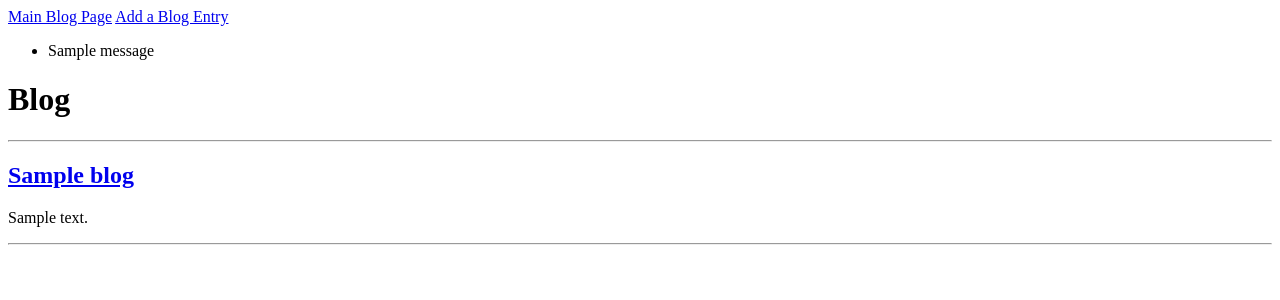
After one commit to JohnSchaumleffel/blogz, a Flask app: template templates/blog.html in a window 1280 px wide. The commit adds this page. Shown: the top 300 px of the page. Run offline with Flask 2, Linux system fonts and the light colour scheme; the template is opened without the code that fills it: most values are stand-ins (such as "Sample title", 1, 10 or a date in 2020); one stand-in notice (Sample message) is shown; data that the repository does not hold is empty.

Commit message:
Added other necessary templates finished main file set up database. Way to much for one commit but i was in a hurry.

```diff
--- a/main.py
+++ b/main.py
@@ -1,13 +1,60 @@
-from flask import Flask, request, redirect, render_template
+from flask import Flask, request, redirect, render_template, session, flash
 from flask_sqlalchemy import SQLAlchemy
 
 app = Flask(__name__)
 app.config['DEBUG'] = True
-app.config['SQLALCHEMY_DATABASE_URI'] = 'mysql+pymysql://get-it-done:beproductive@localhost:8889/get-it-done'
+app.config['SQLALCHEMY_DATABASE_URI'] = 'mysql+pymysql://build-a-blog:password@localhost:8889/build-a-blog'
 app.config['SQLALCHEMY_ECHO'] = True
 db = SQLAlchemy(app)
 
 class Blog(db.Model):
     id = db.Column(db.Integer, primary_key=True)
     title = db.Column(db.String(120))
-    body = db.Column(db.String(255))
+    body = db.Column(db.String(1000))
+
+    def __init__(self, title, body):
+        self.title = title
+        self.body = body
+
+@app.route('/blog', methods=['POST', 'GET'])
+def blog():
+
+    blogs = Blog.query.all()
+    id = request.query_string
+    if request.method == 'GET':
+        if not id:
+            return render_template('blog.html', blogs=blogs)
+        else:
+            b = int(request.args.get('b'))
+            blog = Blog.query.get(b)
+            return render_template('singlepost.html', blog=blog)
+
+@app.route('/newpost', methods=['POST', 'GET'])
+def new_post():
+
+    if request.method == 'POST':
+        title = request.form['title']
+        body = request.form['body']
+
+        if not title:
+            flash('Title can not be blank.')
+            return redirect('/newpost')
+
+        if not body:
+            flash('Please enter a post.')
+            return redirect('/newpost')
+
+        else:
+            new_post = Blog(title, body)
+            db.session.add(new_post)
+            db.session.commit()
+
+            b = new_post.id
+            blog = Blog.query.get(b)
+            return render_template('singlepost.html', blog=blog)
+
+        return redirect('/blog')
+
+    return render_template('newpost.html')
+
+app.run()
--- a/templates/base.html
+++ b/templates/base.html
@@ -1,12 +1,32 @@
-<!doctype HTML>
+<!doctype html>
+
 <html>
-    <head>
-        <title>{{title}}</title>
-    </head>
-<body>
+  <head>
+    <title>Blog</title>
+    <style>
+      .error {
+        color: red;
+      }
+      </style>
+  </head>
+  <body>
+
+    <div>
+      <a href="/blog">Main Blog Page</a>
+      <a href="/newpost">Add a Blog Entry</a>
+    </div>
+
+    {% with messages = get_flashed_messages(with_categories=True) %}
+    <ul>
+      {% for category,message in messages %}
+        <li class="{{category}}">{{message}}</li>
+      {% endfor %}
+    </ul>
+
+    {% endwith %}
 
     {% block content %}
     {% endblock %}
 
-</body>
+  </body>
 </html>
--- /dev/null
+++ b/templates/blog.html
@@ -0,0 +1,17 @@
+{% extends "base.html" %}
+
+{% block content %}
+    <h1>Blog</h1>
+    <hr/>
+    {% if blogs|length == 0 %}
+    <p>no blogs yet</p>
+    {% else %}
+      {% for blog in blogs %}
+      <div>
+        <a href="/blog?b={{blog.id}}"><h2>{{blog.title}}</h2></a>
+        <p>{{blog.body}}</p>
+        <hr  />
+      </div>
+      {% endfor%}
+    {% endif %}
+{% endblock %}
```
Also changed, not shown: templates/add-new-post.html (deleted, +0 -9 lines), templates/newpost.html (added, +18 -0 lines), templates/singlepost.html (added, +13 -0 lines).
